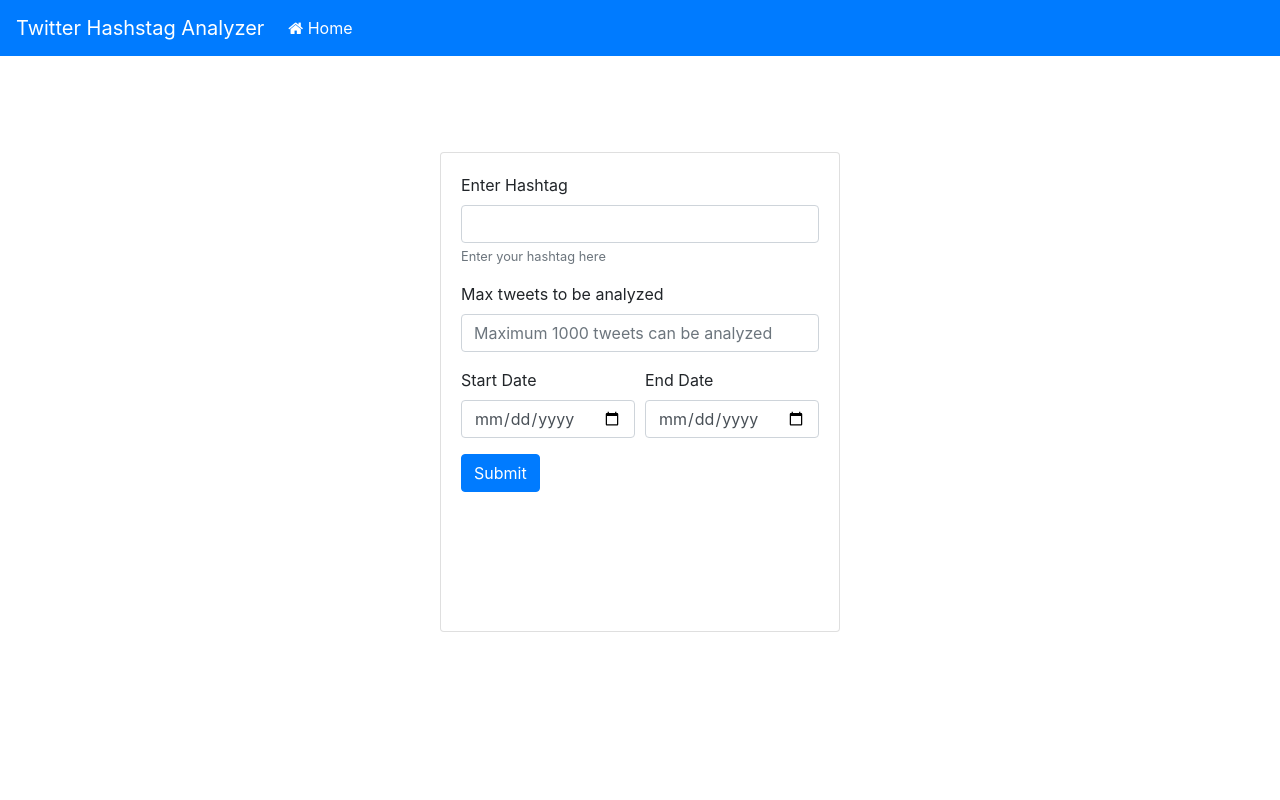
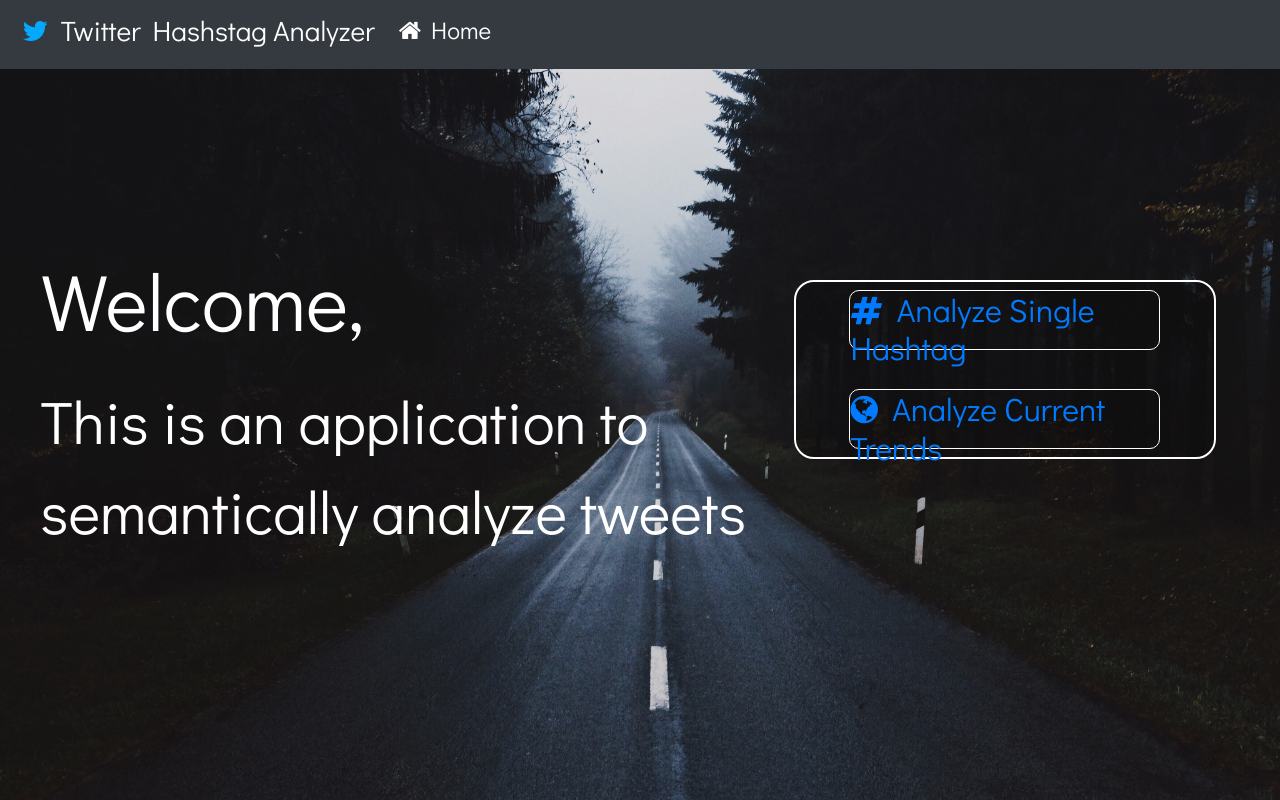
Before and after one commit to Sparkzz-33/hashtiment, a PHP site: page / in a window 1280 px wide. Run offline with PHP 8.4, Linux system fonts and the light colour scheme.

Commit message:
Added a new home page and an option for current trends

```diff
--- a/public_html/index.php
+++ b/public_html/index.php
@@ -11,77 +11,80 @@
     <link rel="stylesheet" href="https://stackpath.bootstrapcdn.com/bootstrap/4.4.1/css/bootstrap.min.css" integrity="sha384-Vkoo8x4CGsO3+Hhxv8T/Q5PaXtkKtu6ug5TOeNV6gBiFeWPGFN9MuhOf23Q9Ifjh" crossorigin="anonymous">
     <link rel="stylesheet" type="text/css" href="https://stackpath.bootstrapcdn.com/font-awesome/4.7.0/css/font-awesome.min.css">
     <script type="text/javascript" src="./js/main.js"></script>
+    <link href="https://fonts.googleapis.com/css2?family=Didact+Gothic&display=swap" rel="stylesheet">
+    <style>
 
-    <script>
-    function loadingCircle() {
-        $("#loader").show();
+    	body
+    	{
+    		background-image: url('./includes/bg3.jpg');
+    		background-repeat: no-repeat;
+		    background-attachment: fixed;
+		    background-size: cover;
+		    font-family: 'Didact Gothic', sans-serif;
     	}
+    	.op_right
+    	{
+    		position: absolute;
+    		right: 5%;
+    		width: 33%;
+    		border: 2px solid white;
+    		top: 35%;
+    		border-radius: 20px;
+    		background-color: rgba(0,0,0,0.2)
+    	}
+    	.butt
+    	{
+    		height: 60px;
+    		width: 80%;
+    		margin-left: 32%
+    		background-color: white;
+    		display:flex;
+    		border: 1px solid white;
+    		margin: 2%;
+    		border-radius: 10px;
 
-    </script>
-
-    <style>
-/* Center the loader */
-	#loader {
+    	}
+    	.butt:hover
+    	{
+    		text-decoration-color: white;
+    		color: white;
+    		background-color: #03a9fc;
+    	}
+    	.lin:hover
+    	{
+    		color: white;
+    	}
+    	.left_div
+    	{
     		position: absolute;
-	  left: 50%;
-	  top: 50%;
-	  z-index: 1;
-	  width: 90px;
-	  height: 90px;
-	  margin: -75px 0 0 -75px;
-	  border: 10px solid #f3f3f3;
-	  border-radius: 50%;
-	  border-top: 10px solid #03a9fc;
-	  -webkit-animation: spin 2s linear infinite;
-	  animation: spin 2s linear infinite;
+    		left: 2%;
+    		top: 30%;
+    		color: white;
     	}
-
-	@-webkit-keyframes spin {
-	  0% { -webkit-transform: rotate(0deg); }
-	  100% { -webkit-transform: rotate(360deg); }
+    	.nav_item:hover
+		{
+			color: #03a9fc;
 		}
-
-	@keyframes spin {
-	  0% { transform: rotate(0deg); }
-	  100% { transform: rotate(360deg); }
-	}
-
-
     </style>
 </head>
 <body>
 	<?php  //Navigation Bar
 		include_once("./templates/header.php");
 	?>
-	<br><br><br><br>
-	<div class="card mx-auto" style="width: 25rem; height: 30rem">
-	  	<!-- <img src="./images/login.jpg" class="card-img-top mx-auto"> -->
-		 	 <div class="card-body">
-		 	 	<form id="form_hashtag" onsubmit="return false" autocomplete="off">
-				  <div class="form-group">
-				    <label for="hashtag">Enter Hashtag</label>
-				    <input type="text" class="form-control" id="hashtag" name="hashtag">
-				    <small id="h_error" class="form-text text-muted">Enter your hashtag here</small>
+	<div class="row">
+	<div class="col-lg-7 left_div">
+		<p style="font-size: 80px;">Welcome,</p>
+		<p style="font-size: 60px;">This is an application to semantically analyze tweets</p>
 	</div>
-				  <div class="form-group">
-				  	<label for="limit">Max tweets to be analyzed</label>
-				  	<input type="text" name="limit" id="limit" class="form-control" placeholder="Maximum 1000 tweets can be analyzed">
+	<div class="op_right col-lg-5">
+		<div class="butt mx-auto">
+		<a href="hashtag.php" class="mx-auto lin"> <h2><i class="fa fa-hashtag"></i>&nbsp; Analyze Single Hashtag</h2> </a>
 		</div>
-				  <div class="form-row">
-				  	<div class="form-group col-md-6">
-				  		<label>Start Date</label>
-				  		<input type="date" class="form-control" name="start_date">
-				  	</div>
-				  	<div class="form-group col-md-6">
-				  		<label>End Date</label>
-				  		<input type="date" class="form-control" name="end_date">
+		<br>
+		<div class="butt mx-auto">
+		<a href = "#" class="mx-auto lin"><h2><i class="fa fa-globe"></i>&nbsp; Analyze Current Trends</h2></a>
 		</div>
 	</div>
-				  <button type="submit" onclick="loadingCircle()" class="btn btn-primary" id="btn_submit">  Submit</button>
-				</form>
-				<div id="loader" style="display: none;"></div>
 	</div>
-		</div>
-		<br><br>
 </body>
 </html>
--- a/public_html/output.php
+++ b/public_html/output.php
@@ -11,6 +11,12 @@
     <link rel="stylesheet" href="https://stackpath.bootstrapcdn.com/bootstrap/4.4.1/css/bootstrap.min.css" integrity="sha384-Vkoo8x4CGsO3+Hhxv8T/Q5PaXtkKtu6ug5TOeNV6gBiFeWPGFN9MuhOf23Q9Ifjh" crossorigin="anonymous">
     <link rel="stylesheet" type="text/css" href="https://stackpath.bootstrapcdn.com/font-awesome/4.7.0/css/font-awesome.min.css">
     <script type="text/javascript" src="./js/main.js"></script>
+    <style>
+    	.nav_item:hover
+	{
+		color: #03a9fc;
+	}
+    </style>
 </head>
 <body>
 	<?php
--- a/public_html/templates/header.php
+++ b/public_html/templates/header.php
@@ -1,11 +1,11 @@
-<nav class="navbar navbar-expand-lg navbar-dark bg-primary" >
-	  <a class="navbar-brand" href="#">Twitter Hashstag Analyzer</a>
+<nav class="navbar navbar-expand-lg navbar-dark bg-dark" >
+	  <a class="navbar-brand" href="#"><h3 class="nav_item">&nbsp;<i class="fa fa-twitter nav_item" style="color: #03a9fc"> </i> &nbsp;Twitter Hashstag Analyzer</h3></a>
 	  <button class="navbar-toggler" type="button" data-toggle="collapse" data-target="#navbarNavAltMarkup" aria-controls="navbarNavAltMarkup" aria-expanded="false" aria-label="Toggle navigation">
 	    <span class="navbar-toggler-icon"></span>
 	  </button>
 	  <div class="collapse navbar-collapse" id="navbarNavAltMarkup">
 	    <div class="navbar-nav">
-	      <a class="nav-item nav-link active" href="index.php"><i class="fa fa-home"></i> Home <span class="sr-only">(current)</span></a>
+	      <a class="nav-item nav-link active" href="index.php"><h4 class="nav_item"><i class="fa fa-home nav_item"></i> Home </h4><span class="sr-only">(current)</span></a>
 	    </div>
 	  </div>
 	</nav>
```
Also changed, not shown: public_html/hashtag.php (added, +111 -0 lines), public_html/test.php (deleted, +0 -36 lines), 1 other file. Lines whose indentation alone changed are shown as unchanged.
